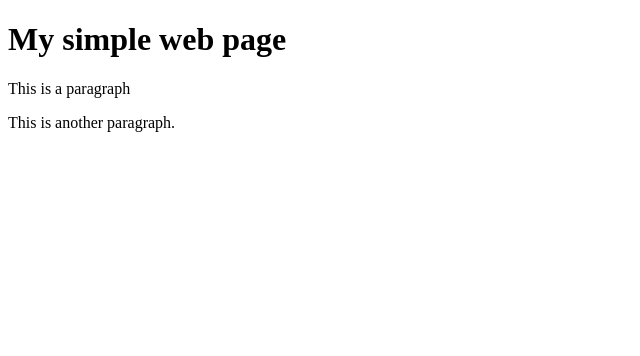
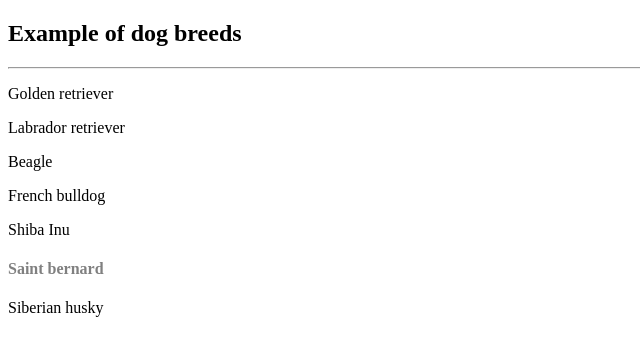
Before and after one commit to Passakorn-P/DII_M4_02, a plain HTML site: page index.html in a window 1280 px wide. Shown: the whole page, without its empty margins (0-640 px from the left). Drawn offline with Linux system fonts and the light colour scheme.

Commit message:
specificity calculated

```diff
--- a/index.html
+++ b/index.html
@@ -1,15 +1,20 @@
 <!DOCTYPE html>
 <html>
-  <head>
-    <title>An example webpage</title>
-  </head>
-  <body>
-    <h1>My simple web page</h1>
-    <p>
-      This is a paragraph
-    </p>
-    <p>
-      This is another paragraph.
-    </p>
-  </body>
+	<head>
+	   <meta charset="UTF-8">
+	   <title>CSS Specificity Exercise</title>
+	</head>
+	<body>
+		<h2>Example of dog breeds</h2>
+		<hr>
+		<div class="div1" id="div1">
+		  <p>Golden retriever</p>
+		  <p id="x1">Labrador retriever</p>
+		  <p>Beagle</p>
+		  <p><span class="x2" id="x2">French bulldog</span></p>
+		  <span>Shiba Inu</span>
+		  <h4 style="color:gray;">Saint bernard</h4>
+			<span class="x2">Siberian husky</span>
+		</div>
+	</body>
 </html>
--- /dev/null
+++ b/style.css
@@ -0,0 +1,49 @@
+div {
+	/* 001 */
+	color: black;
+}
+div p {
+	color: white;
+}
+.div1 p {
+	color: orange;
+}
+div.div1 p {
+	color: red;
+}
+#div1 p {
+	color: green;
+}
+#x1 {
+	color: brown;
+}
+div #x1 {
+	color: red;
+}
+div p:first-child {
+	color: brown;
+}
+.x2 {
+	color: teal;
+}
+div span {
+	color: yellow;
+}
+div > span {
+	color: lightblue;
+}
+p span {
+	color: gold;
+}
+p #x2 {
+	color: purple;
+}
+p span.x2 {
+	color: beige;
+}
+p > .x2 {
+	color: maroon;
+}
+div > span {
+	color: blue;
+}
```
Also changed, not shown: 1 other file.
